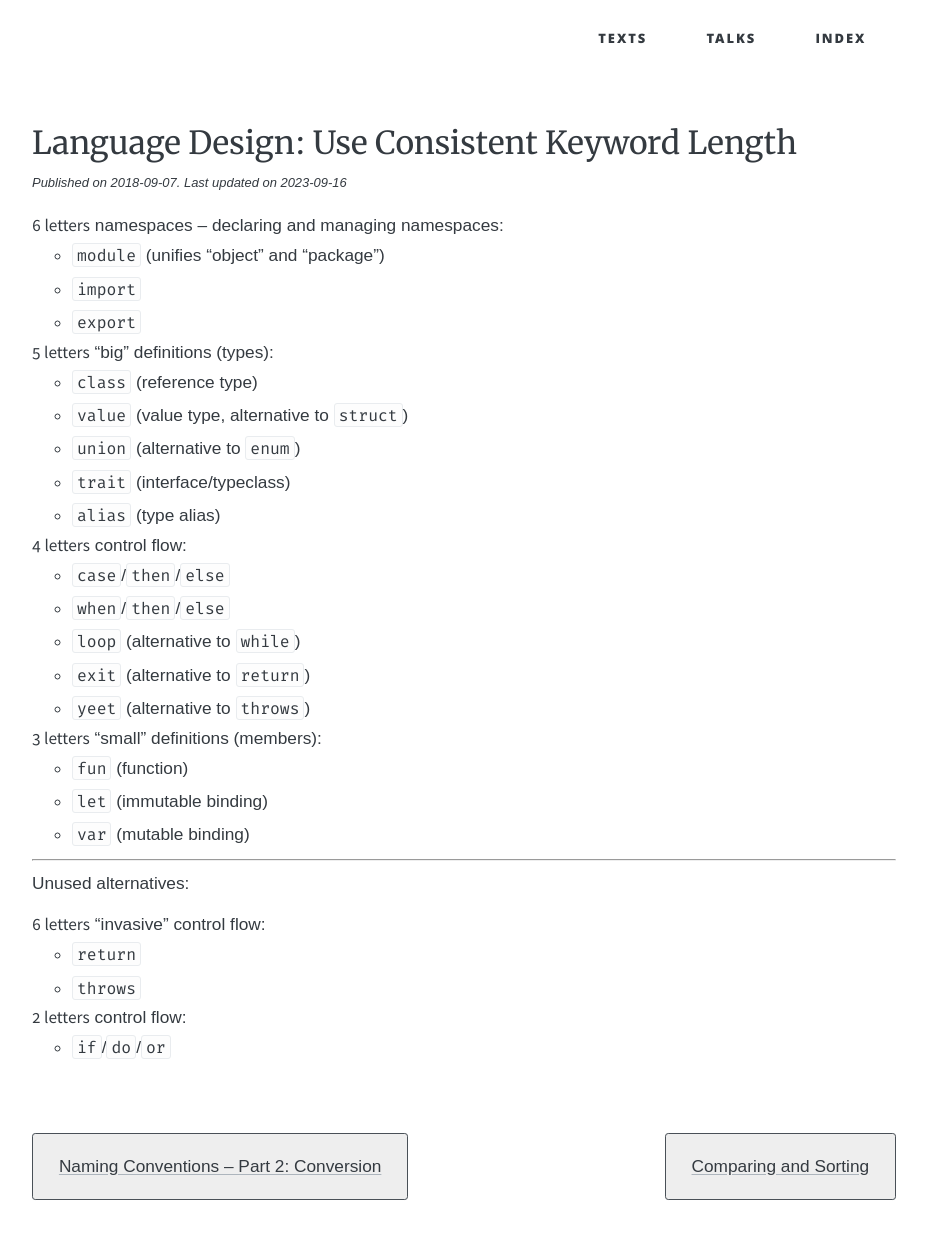
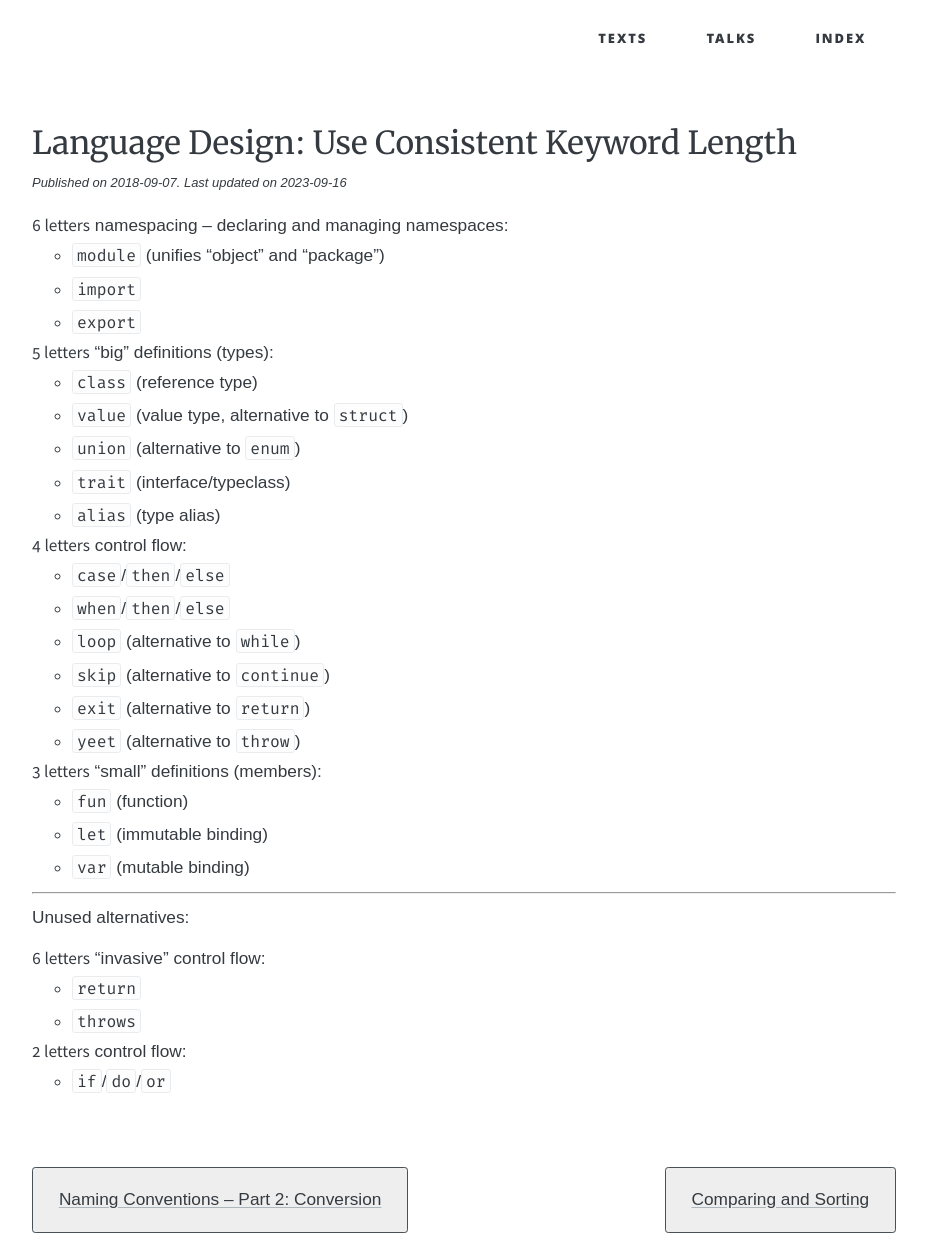
Before and after one commit to soc/soc.me, a Jekyll site: the page built from _languages/consistent-keyword-length.md, in a window 1280 px wide. Shown: the whole page, without its empty margins (176-1103 px from the left). Built offline with Jekyll 4.4.1, drawn with Linux system fonts in a browser that asks for light colours; some web fonts are replaced; before the commit the page ends 1223 px from its top, so only the background shows below that.

Commit message:
Update consistent-keyword-length.md

```diff
--- a/_languages/consistent-keyword-length.md
+++ b/_languages/consistent-keyword-length.md
@@ -4,7 +4,7 @@ date:   2018-09-07
 update: 2023-09-16
 ---
 
-**6 letters** namespaces – declaring and managing namespaces:
+**6 letters** namespacing – declaring and managing namespaces:
 
 - `module` (unifies "object" and "package")
 - `import`
@@ -23,8 +23,9 @@ update: 2023-09-16
 - `case`/`then`/`else`
 - `when`/`then`/`else`
 - `loop` (alternative to `while`)
+- `skip` (alternative to `continue`)
 - `exit` (alternative to `return`)
-- `yeet` (alternative to `throws`)
+- `yeet` (alternative to `throw`)
 
 **3 letters** "small" definitions (members):
 
```
